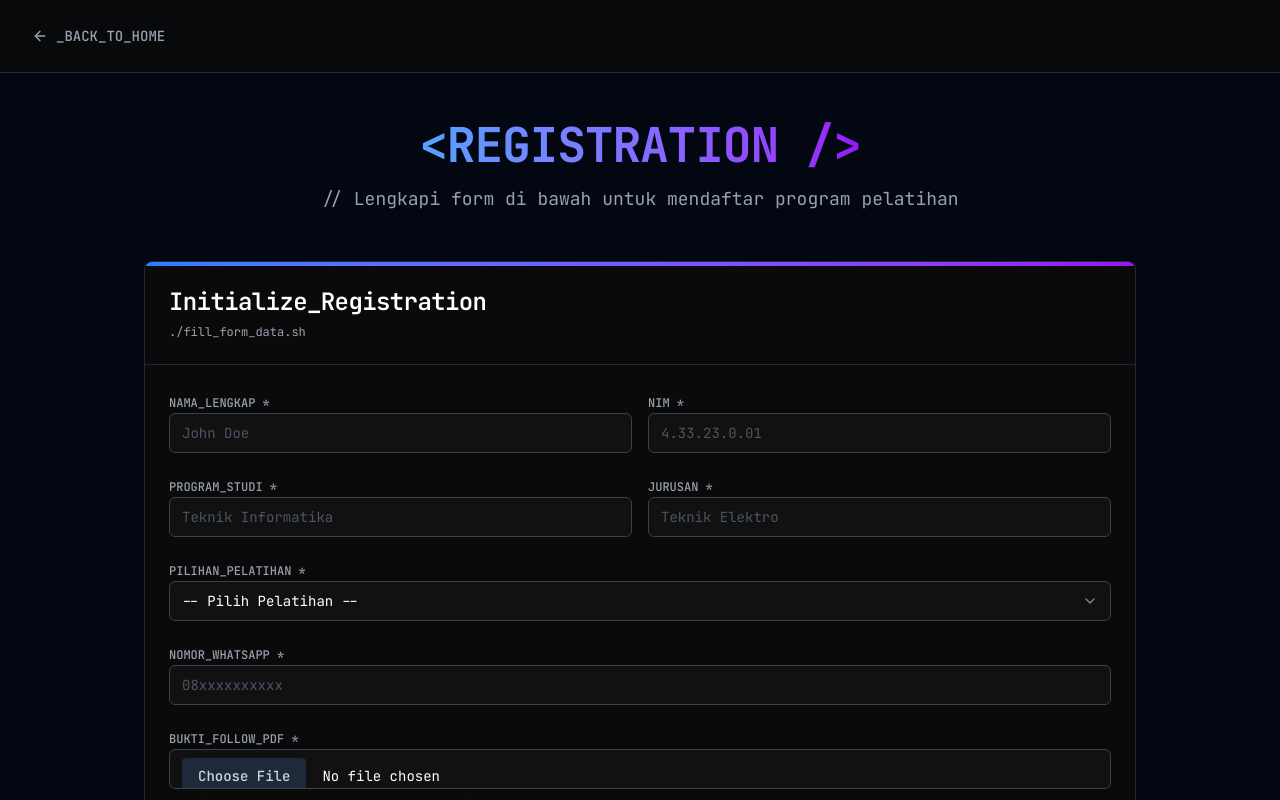
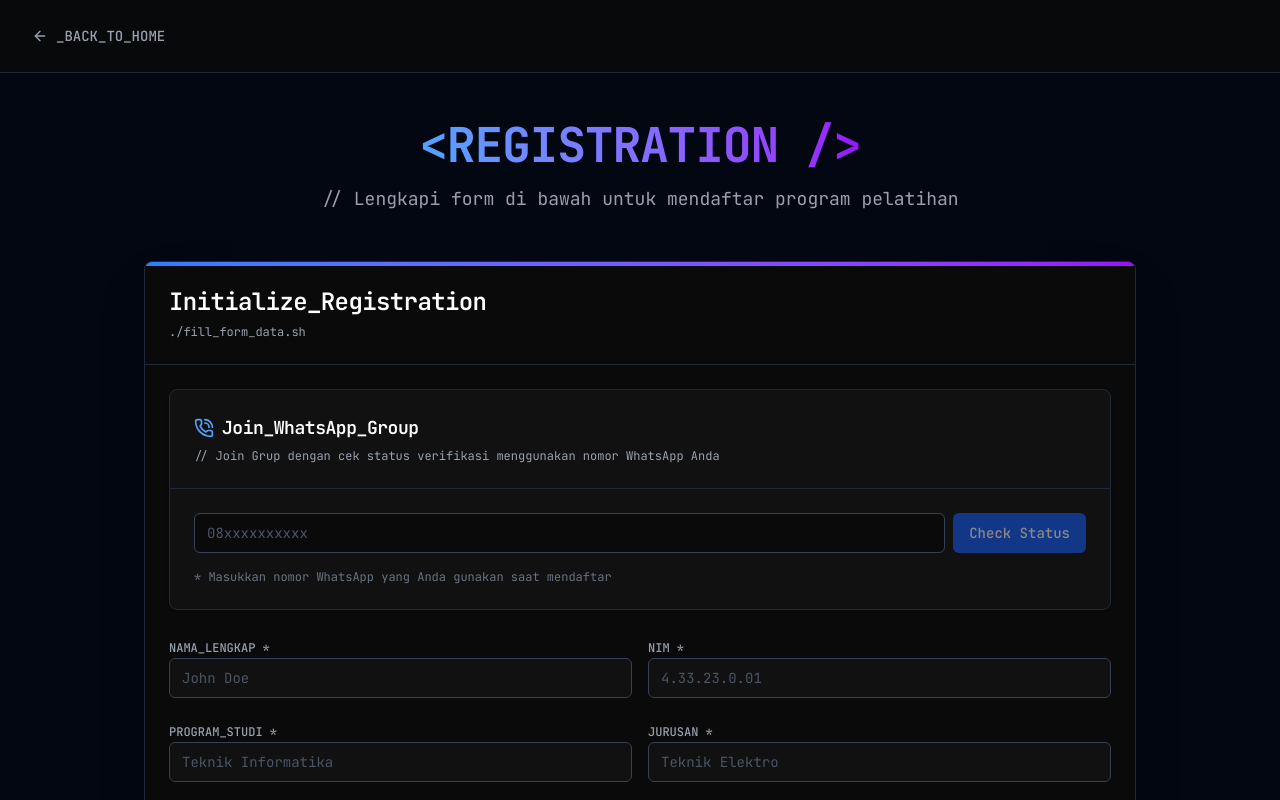
Before and after one commit to Wrseno/workshop-pcc, a Next.js app: page /register in a window 1280 px wide. Shown: the top 800 px of the page. Built offline with nearby package versions, Linux system fonts and the light colour scheme; no server answers; the database is empty.

Commit message:
feat: add wa verification to join wa group

```diff
--- a/app/actions/registrations.ts
+++ b/app/actions/registrations.ts
@@ -212,3 +212,51 @@ export async function checkRegistrationByIp(ip: string) {
     return { success: false, error: 'Failed to check registration' }
   }
 }
+
+export async function checkRegistrationByPhone(noWa: string) {
+  noStore()
+  try {
+    // Find registration by phone number
+    const registration = await prisma.registration.findFirst({
+      where: {
+        noWa,
+        status: { not: 'REJECT' } // Only find non-rejected registrations
+      }
+    })
+
+    if (!registration) {
+      return { success: true, data: null, waLink: null }
+    }
+
+    // If verified, get the appropriate WhatsApp group link
+    let waLink: string | null = null
+    if (registration.status === 'VERIFY' && registration.pilihanPelatihan) {
+      const config = await prisma.siteConfig.findUnique({
+        where: { id: 1 }
+      })
+
+      if (config) {
+        switch (registration.pilihanPelatihan) {
+          case 'SOFTWARE':
+            waLink = config.waLinkSoftware
+            break
+          case 'NETWORK':
+            waLink = config.waLinkNetwork
+            break
+          case 'MULTIMEDIA':
+            waLink = config.waLinkMultimedia
+            break
+        }
+      }
+    }
+
+    return {
+      success: true,
+      data: registration,
+      waLink
+    }
+  } catch (error) {
+    console.error('Error checking registration by phone:', error)
+    return { success: false, error: 'Failed to check registration' }
+  }
+}
--- a/components/register/RegisterFormClient.tsx
+++ b/components/register/RegisterFormClient.tsx
@@ -39,8 +39,9 @@ import {
   ChevronLeft,
   ChevronRight,
   Search,
+  PhoneCall,
 } from "lucide-react";
-import { createRegistration, getQuotaInfo } from "@/app/actions/registrations";
+import { createRegistration, getQuotaInfo, checkRegistrationByPhone } from "@/app/actions/registrations";
 import { uploadFile } from "@/app/actions/upload";
 
 type RegistrationStatus = "PENDING" | "VERIFY" | "REJECT";
@@ -67,15 +68,11 @@ interface QuotaInfo {
 interface RegisterFormClientProps {
   initialRegistrations: Registration[];
   initialQuota: QuotaInfo | null;
-  existingRegistration?: Registration | null;
-  initialWaLink?: string | null;
 }
 
 export default function RegisterFormClient({
   initialRegistrations,
   initialQuota,
-  existingRegistration = null,
-  initialWaLink = null,
 }: RegisterFormClientProps) {
   const [registrations, setRegistrations] =
     useState<Registration[]>(initialRegistrations);
@@ -87,12 +84,14 @@ export default function RegisterFormClient({
   const [quotaFull, setQuotaFull] = useState(false);
   const [quotaInfo, setQuotaInfo] = useState<QuotaInfo | null>(initialQuota);
   const [userRegistration, setUserRegistration] = useState<Registration | null>(
-    existingRegistration
+    null
   );
   const [currentPage, setCurrentPage] = useState(1);
   const [searchQuery, setSearchQuery] = useState("");
   const itemsPerPage = 10;
-  const [waLink, setWaLink] = useState<string | null>(initialWaLink);
+  const [waLink, setWaLink] = useState<string | null>(null);
+  const [checkPhoneNumber, setCheckPhoneNumber] = useState("");
+  const [isCheckingStatus, setIsCheckingStatus] = useState(false);
 
   const [formData, setFormData] = useState({
     namaLengkap: "",
@@ -118,6 +117,56 @@ export default function RegisterFormClient({
     const result = await getQuotaInfo();
     if (result.success && result.data) {
       setQuotaInfo(result.data);
+    }
+  };
+
+  const handleCheckStatus = async () => {
+    if (!checkPhoneNumber.trim()) {
+      setMessage({ type: "error", text: "Masukkan nomor WhatsApp untuk mengecek status" });
+      return;
+    }
+
+    setIsCheckingStatus(true);
+    setMessage(null);
+    setUserRegistration(null);
+    setWaLink(null);
+
+    try {
+      const result = await checkRegistrationByPhone(checkPhoneNumber);
+
+      if (!result.success) {
+        setMessage({ type: "error", text: result.error || "Gagal mengecek status" });
+      } else if (!result.data) {
+        setMessage({
+          type: "error",
+          text: "Nomor WhatsApp tidak ditemukan atau pendaftaran ditolak"
+        });
+      } else {
+        // Convert Date to string for createdAt
+        const registration = {
+          ...result.data,
+          createdAt: result.data.createdAt instanceof Date
+            ? result.data.createdAt.toISOString()
+            : result.data.createdAt
+        };
+        setUserRegistration(registration);
+        if (result.waLink) {
+          setWaLink(result.waLink);
+          setMessage({
+            type: "success",
+            text: "Pendaftaran ditemukan dan terverifikasi! Link grup WhatsApp tersedia."
+          });
+        } else {
+          setMessage({
+            type: "success",
+            text: `Status pendaftaran: ${getStatusMessage(result.data.status)}`
+          });
+        }
+      }
+    } catch (error) {
+      setMessage({ type: "error", text: "Terjadi kesalahan sistem" });
+    } finally {
+      setIsCheckingStatus(false);
     }
   };
 
@@ -370,6 +419,43 @@ export default function RegisterFormClient({
                 </AlertDescription>
               </Alert>
             )}
+
+            {/* Check Status Section */}
+            <Card className="bg-[#111] border border-gray-800">
+              <CardHeader className="border-b border-gray-800">
+                <CardTitle className="text-lg font-mono text-white flex items-center gap-2">
+                  <PhoneCall className="w-5 h-5 text-blue-400" />
+                  Join_WhatsApp_Group
+                </CardTitle>
+                <CardDescription className="text-gray-400 font-mono text-xs">
+                  // Join Grup dengan cek status verifikasi menggunakan nomor WhatsApp Anda
+                </CardDescription>
+              </CardHeader>
+              <CardContent className="pt-6 space-y-4">
+                <div className="flex gap-2">
+                  <div className="flex-1">
+                    <Input
+                      type="tel"
+                      placeholder="08xxxxxxxxxx"
+                      value={checkPhoneNumber}
+                      onChange={(e) => setCheckPhoneNumber(e.target.value)}
+                      disabled={isCheckingStatus}
+                      className="bg-[#0a0a0a] border-gray-700 text-white placeholder:text-gray-600 focus:border-blue-500 font-mono"
+                    />
+                  </div>
+                  <Button
+                    onClick={handleCheckStatus}
+                    disabled={isCheckingStatus || !checkPhoneNumber.trim()}
+                    className="bg-blue-600 hover:bg-blue-700 text-white font-mono"
+                  >
+                    {isCheckingStatus ? "Checking..." : "Check Status"}
+                  </Button>
+                </div>
+                <p className="text-xs text-gray-500 font-mono">
+                  * Masukkan nomor WhatsApp yang Anda gunakan saat mendaftar
+                </p>
+              </CardContent>
+            </Card>
 
             {userRegistration && !waLink && (
               <Alert className="border border-purple-900 bg-purple-900/10 text-purple-400">
```
Also changed, not shown: app/register/page.tsx (line endings or trailing spaces).
